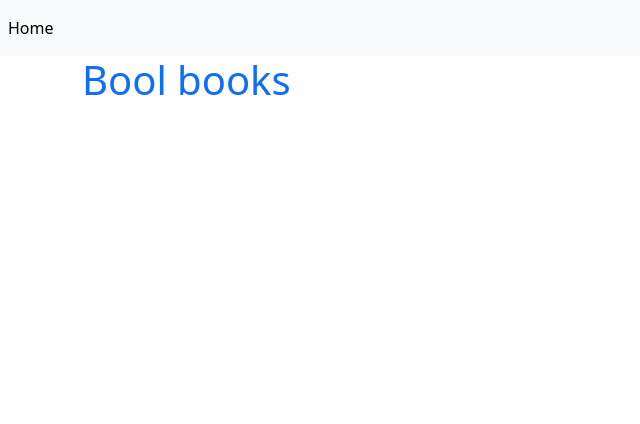
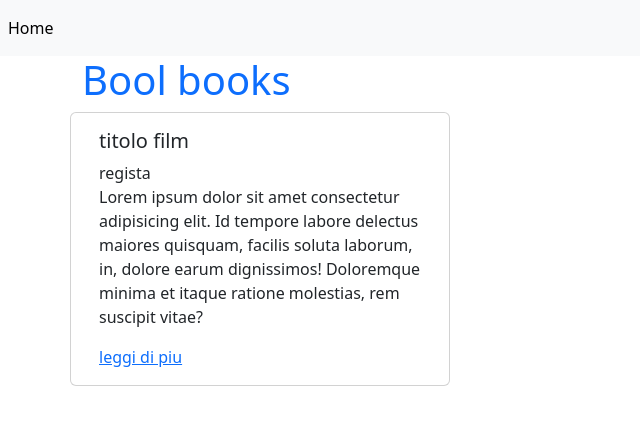
Before and after one commit to Riccardo-Gucciardo/webapp-react, a React (Vite) app: page / in a window 1280 px wide. Shown: the top 424 px of the page, without its empty margins (0-640 px from the left). Built offline with nearby package versions, Linux system fonts and the light colour scheme.

Commit message:
continuo esercizio

```diff
--- a/src/App.jsx
+++ b/src/App.jsx
@@ -2,7 +2,7 @@ import Header from "./components/Header"
 import DefaultLayout from "./Layouts/DefaultLayout"
 import { Route,Routes,BrowserRouter } from "react-router-dom"
 import HomePage from "./pages/HomePage"
-import BookPage from "./pages/BookPage"
+import FilmPage from "./pages/FilmPage"
 
 function App() {
 
@@ -12,9 +12,8 @@ function App() {
     <BrowserRouter>
     <Routes>
       <Route Component={DefaultLayout}>
-
-        <Route path="/" Component={HomePage}/>ù
-        <Route path="/books/:id" Component={BookPage}/>
+        <Route path="/" Component={HomePage}/>
+        <Route path="/movies/:id" Component={FilmPage}/>
       </Route>
     </Routes>
     </BrowserRouter>
--- /dev/null
+++ b/src/components/MovieCard.jsx
@@ -0,0 +1,16 @@
+import { Link } from "react-router-dom"
+
+export default function MovieCard(){
+    return(
+        <>
+        <div className="card mb-4">
+            <div className="card-body">
+                <h5 className="card-title">titolo film</h5>
+                <span>regista</span>
+                <p>Lorem ipsum dolor sit amet consectetur adipisicing elit. Id tempore labore delectus maiores quisquam, facilis soluta laborum, in, dolore earum dignissimos! Doloremque minima et itaque ratione molestias, rem suscipit vitae?</p>
+                <Link to={'movies/2'}>leggi di piu</Link>
+            </div>
+        </div>
+        </>
+    )
+}
--- /dev/null
+++ b/src/components/Review.jsx
@@ -0,0 +1,11 @@
+export default function Review(){
+    return(
+        <>
+        <div className="card mb-4">
+            <div className="card-body">
+                <p className="card-text">Lorem ipsum dolor sit, amet consectetur adipisicing elit. Neque aliquam dolore aliquid vitae consequuntur necessitatibus doloremque quidem molestias voluptate blanditiis nostrum consequatur, nihil est possimus eligendi, reiciendis ipsam officiis beatae?</p>
+            </div>
+        </div>
+        </>
+    )
+}
--- a/src/pages/BookPage.jsx
+++ b/src/pages/FilmPage.jsx
@@ -1,4 +1,4 @@
-export default function BookPage(){
+export default function FilmPage(){
     return(
         <>
         <h1>titolo singolo libro</h1>
--- a/src/pages/HomePage.jsx
+++ b/src/pages/HomePage.jsx
@@ -1,9 +1,13 @@
+import MovieCard from "../components/MovieCard"
+// import Review from "../components/Review"
+
 export default function HomePage(){
     return(
         <>
         <h1 className="text-primary">Bool books</h1>
         <div className="row row-cols-3">
-
+            <MovieCard/>
+            {/* <Review/> */}
         </div>
         </>
     )
```
